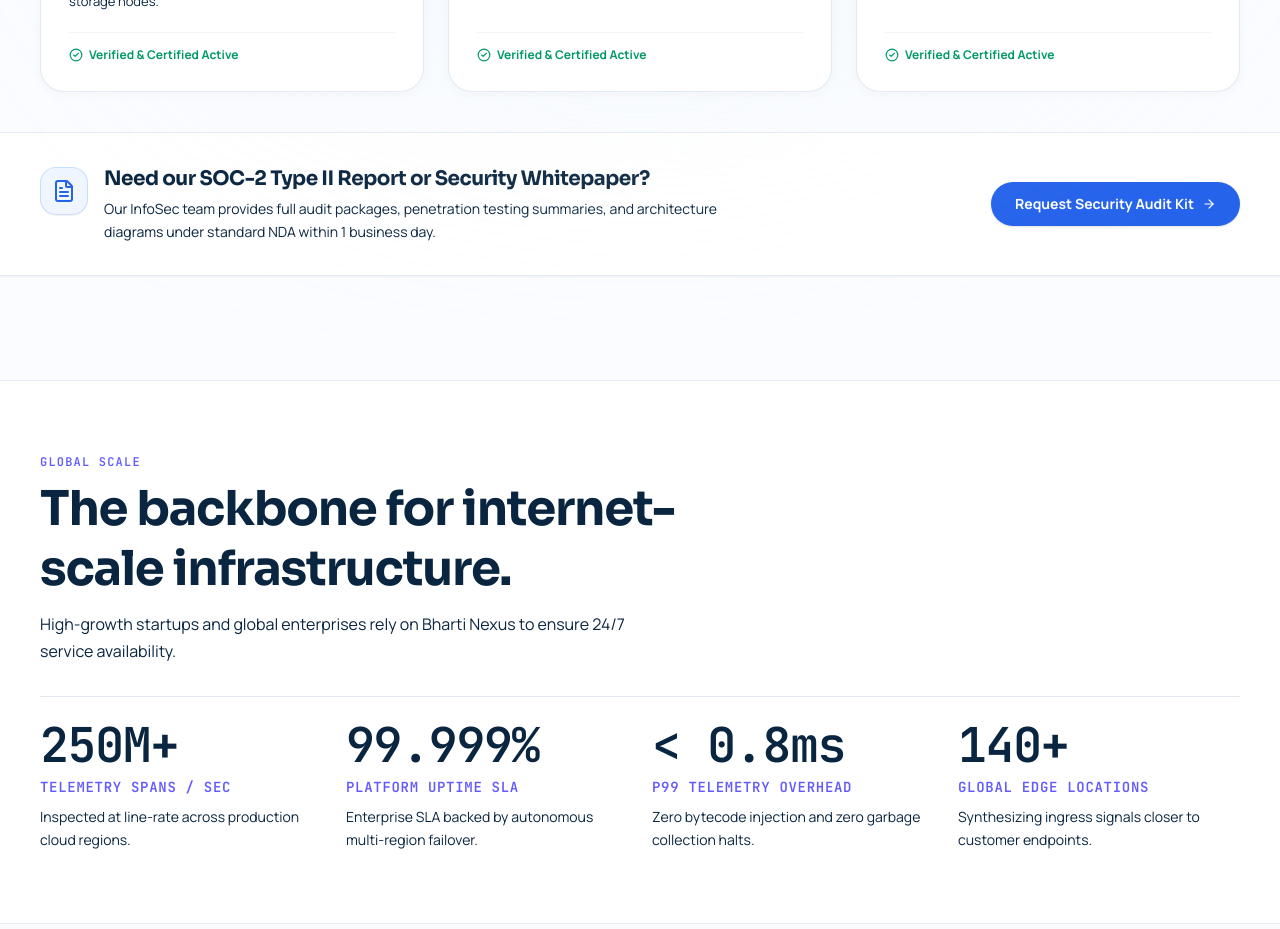
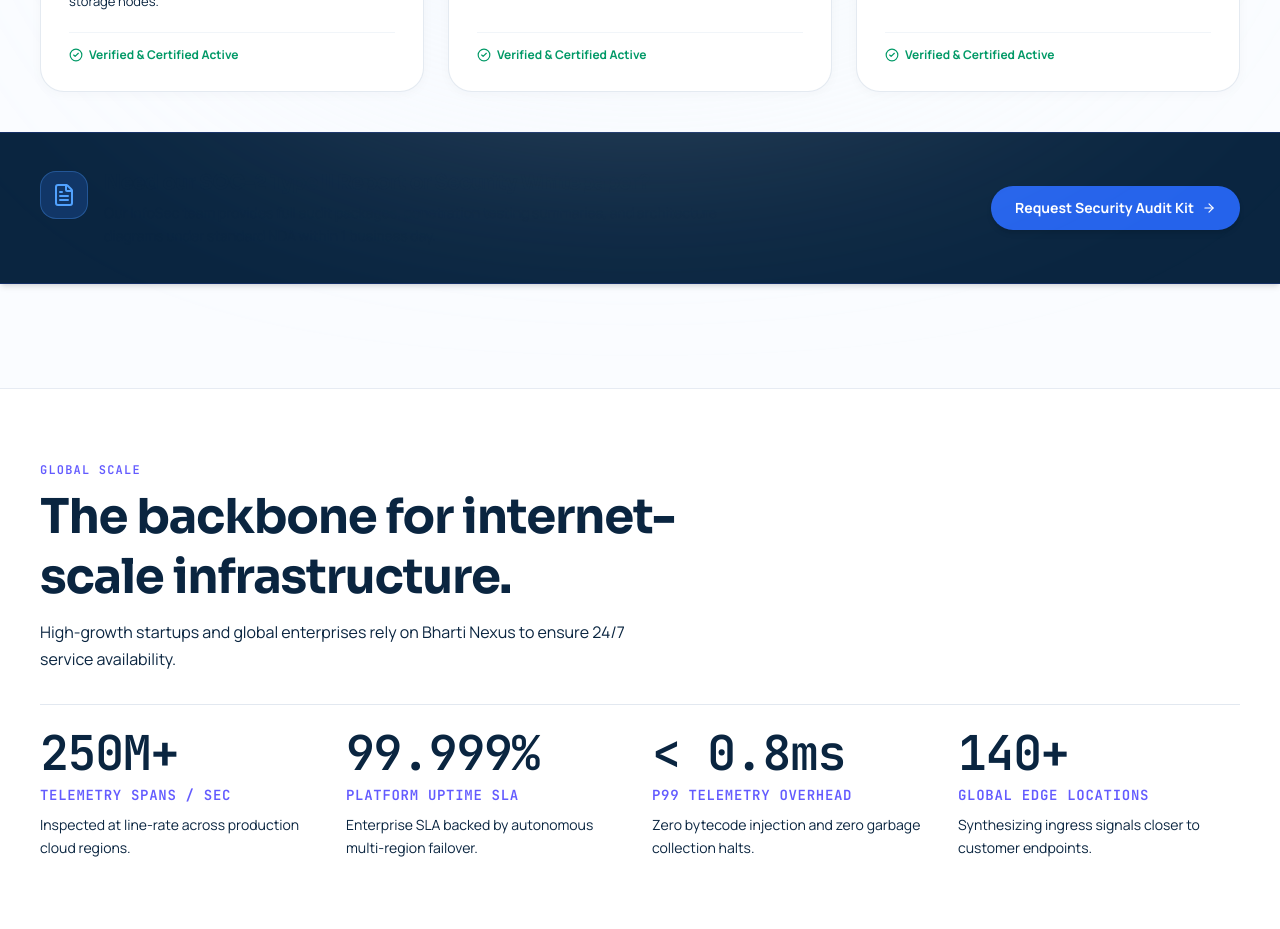
Before and after one commit to samarth3394/BhartiAppplus, a Next.js app in the folder frontend/: page / in a window 1280 px wide. Shown: the part 6900-7829 px from the top of the page. Built offline with nearby package versions, Linux system fonts and the light colour scheme.

Commit message:
style(security): preserve original dark navy color for full-width edge-to-edge square stripe

```diff
--- a/frontend/src/components/landing/BrexalTrustSecuritySection.tsx
+++ b/frontend/src/components/landing/BrexalTrustSecuritySection.tsx
@@ -128,18 +128,18 @@ export function BrexalTrustSecuritySection() {
 
       </div>
 
-      {/* ── FULL SCREEN EDGE-TO-EDGE WHITE SECURITY REPORT CTA STRIPE ── */}
-      <div className="w-full bg-white border-y border-slate-200/90 py-6 sm:py-8 shadow-xs text-left mt-8 sm:mt-10">
+      {/* ── FULL SCREEN EDGE-TO-EDGE ORIGINAL DARK NAVY SECURITY REPORT CTA STRIPE ── */}
+      <div className="w-full bg-[#0A2540] border-y border-[#1E3A8A]/50 py-7 sm:py-9 shadow-md text-left mt-8 sm:mt-10">
         <div className="max-w-[1320px] mx-auto px-4 sm:px-10 flex flex-col lg:flex-row items-start lg:items-center justify-between gap-6">
           <div className="flex items-start gap-4">
-            <div className="w-12 h-12 rounded-2xl bg-blue-50 text-[#2563EB] border border-blue-200/80 flex items-center justify-center shrink-0 mt-0.5 shadow-2xs">
+            <div className="w-12 h-12 rounded-2xl bg-blue-500/20 text-blue-400 border border-blue-400/30 flex items-center justify-center shrink-0 mt-0.5 shadow-2xs">
               <FileText size={24} />
             </div>
             <div>
-              <h3 className="text-lg sm:text-xl font-extrabold text-[#0A2540] mb-1">
+              <h3 className="text-lg sm:text-xl font-extrabold text-white mb-1">
                 Need our SOC-2 Type II Report or Security Whitepaper?
               </h3>
-              <p className="text-xs sm:text-sm text-[#425466] max-w-2xl leading-relaxed">
+              <p className="text-xs sm:text-sm text-slate-300 max-w-2xl leading-relaxed">
                 Our InfoSec team provides full audit packages, penetration testing summaries, and architecture diagrams under standard NDA within 1 business day.
               </p>
             </div>
@@ -147,7 +147,7 @@ export function BrexalTrustSecuritySection() {
 
           <Link
             href="/login"
-            className="inline-flex items-center gap-2 px-6 py-3 rounded-full bg-[#2563EB] hover:bg-[#1D4ED8] text-white font-bold text-xs sm:text-sm transition-all shadow-sm shrink-0 whitespace-nowrap cursor-pointer"
+            className="inline-flex items-center gap-2 px-6 py-3 rounded-full bg-[#2563EB] hover:bg-[#1D4ED8] text-white font-bold text-xs sm:text-sm transition-all shadow-md shrink-0 whitespace-nowrap cursor-pointer"
           >
             <span>Request Security Audit Kit</span>
             <ArrowRight size={14} />
```
